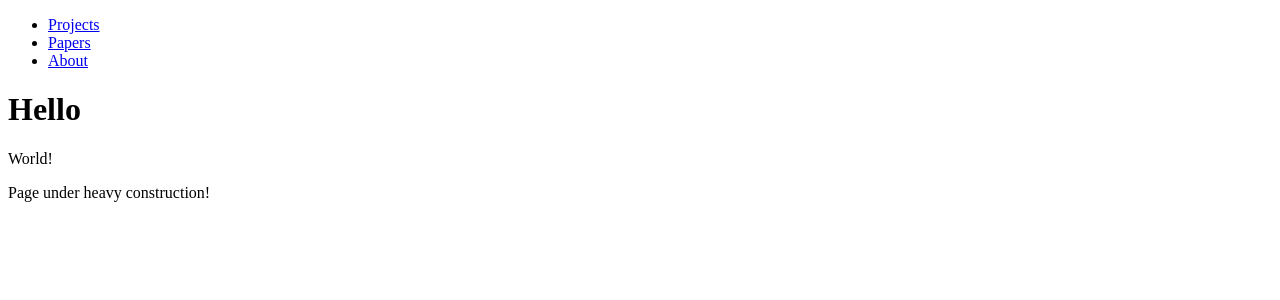
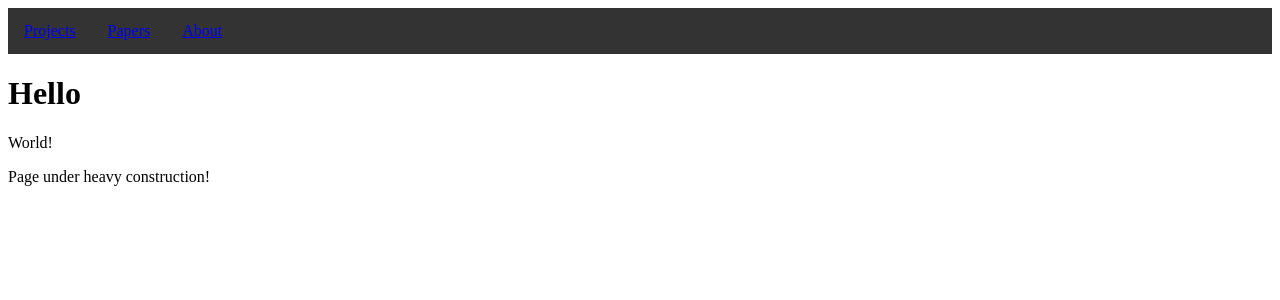
Before and after one commit to raphaelmenges/raphaelmenges.github.io, a Jekyll site: the page built from index.html, in a window 1280 px wide. Shown: the top 300 px of the page. Built offline with Jekyll 4.4.1, drawn with Linux system fonts in a browser that asks for light colours.

Commit message:
Testing CSS.

```diff
--- a/_layouts/default.html
+++ b/_layouts/default.html
@@ -6,7 +6,7 @@
 		<link rel="stylesheet" type="text/css" href="/css/main.css">
 	</head>
 	<body>
-		<ul>
+		<ul class="navbar">
 			<li><a href="/projects">Projects</a></li>
 			<li><a href="/news">Papers</a></li>
 			<li><a href="/about">About</a></li>
```
